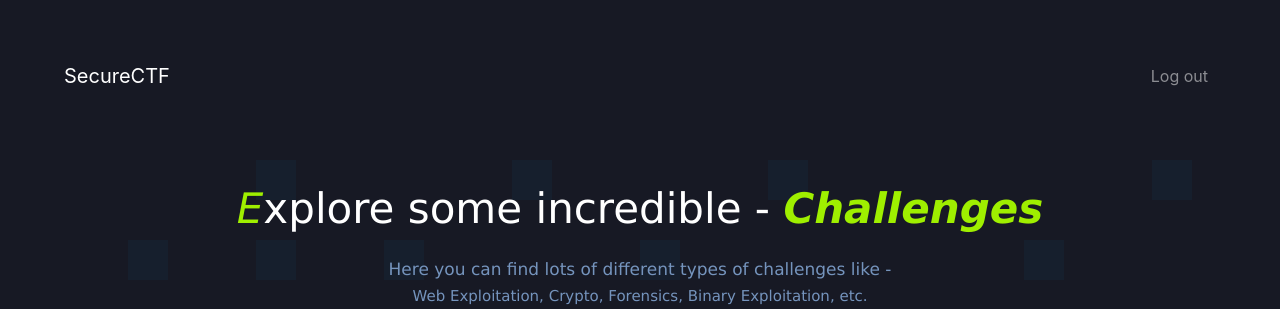
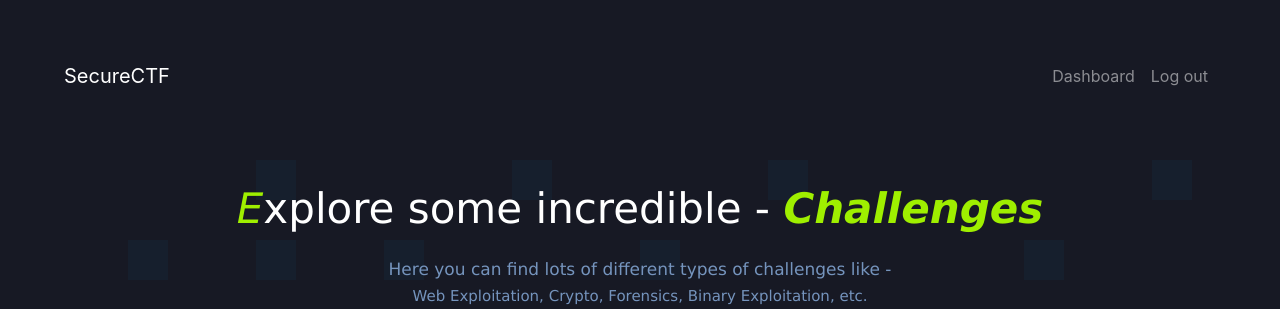
Before and after one commit to Avichiii/SecureCTF, a Flask app: page /ctf in a window 1280 px wide. Shown: the top 309 px of the page. Run offline with Flask 3, Linux system fonts and the light colour scheme; a user stored in the database is signed in.

Commit message:
adding dashboard to ctf

```diff
--- a/securectf/route.py
+++ b/securectf/route.py
@@ -81,5 +81,5 @@ def community():
 
 @app.route('/users')
 @login_required
-def user():
+def users():
     return render_template('userprofile.html')
--- a/securectf/templates/ctf.html
+++ b/securectf/templates/ctf.html
@@ -4,6 +4,9 @@
 
 
 {% block rightnavbar %}
+    <li class="nav-item">
+        <a class="nav-link" href="{{ url_for('users') }}">Dashboard</a>
+    </li>
     <li class="nav-item">
         <a class="nav-link" href="{{ url_for('logout') }}">Log out</a>
     </li>
```
